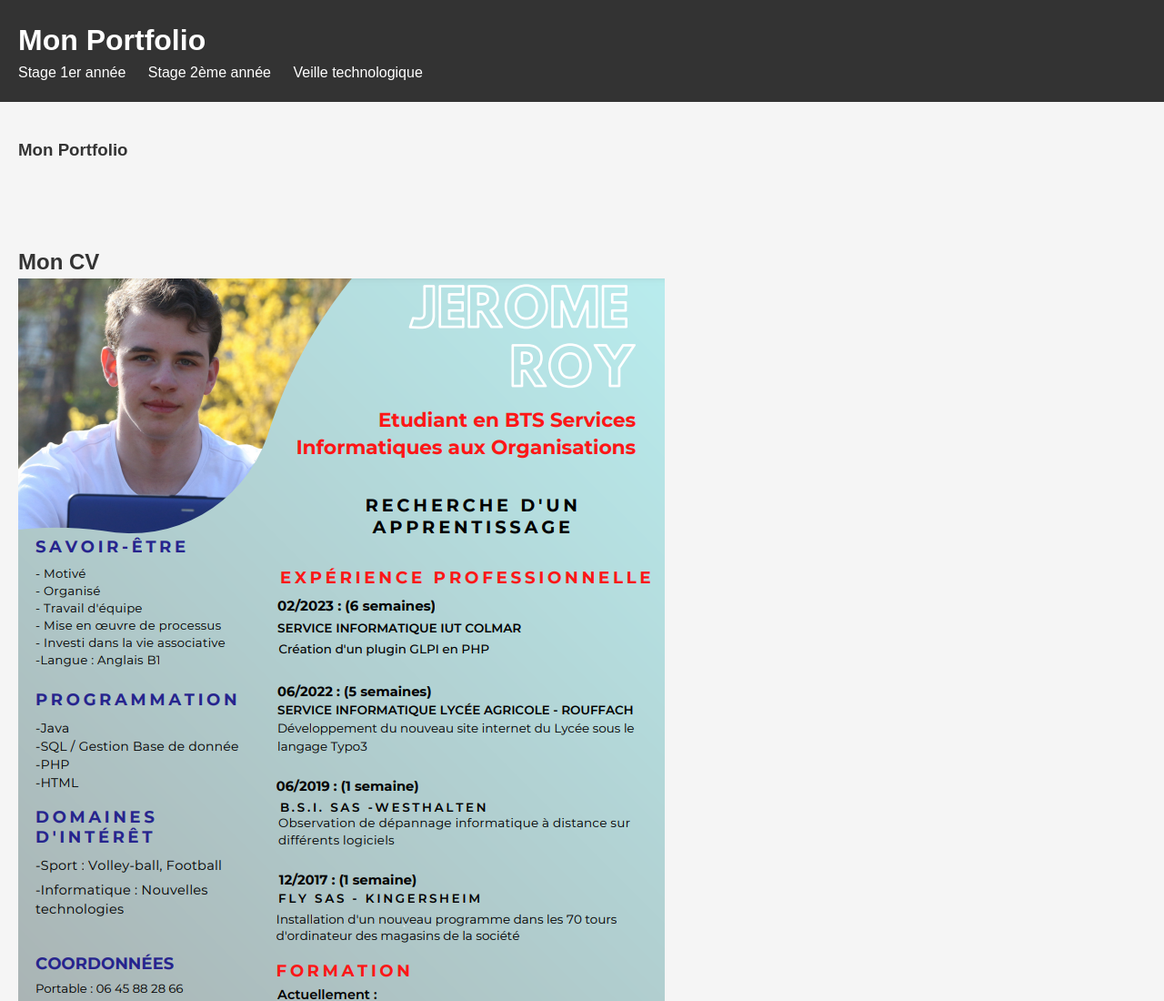
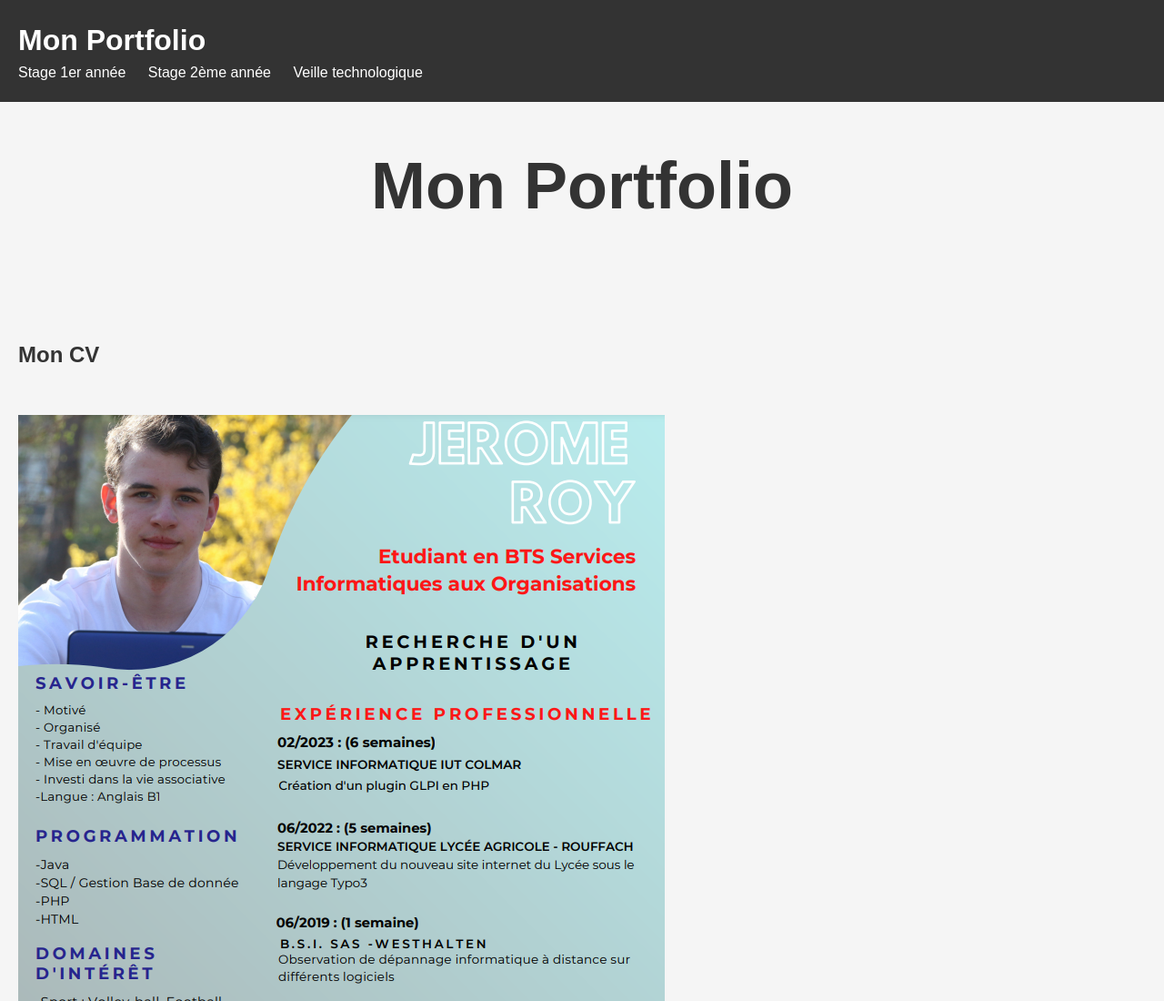
Before and after one commit to JeromeRoy10/Portfolio, a plain HTML site: page index.html in a window 1280 px wide. Shown: the top 1100 px of the page at 91% size. Drawn offline with Linux system fonts and the light colour scheme; files whose address does not match are found by name.

Commit message:
modified:   index.html 	modified:   style.css

```diff
--- a/index.html
+++ b/index.html
@@ -19,11 +19,16 @@
   </header>
 
   <main>
-    <h3>Mon Portfolio</h3>
+    <br><br><br>
+    <div class="centered-text">
+      <h2>Mon Portfolio</h2>
 
-    <br><br><br>
+
+    </div>
+    <br><br><br><br><br><br><br>
     <h2>Mon CV</h2>
-    <img src="D:\Portfolio\image_cv\cv_jerome_roy.png" alt="index" id="cv-image">
+    <br><br><img src="D:\Portfolio\image_cv\cv_jerome_roy.png" alt="index" id="cv-image">
+
   </main>
 
   <footer>
--- a/style.css
+++ b/style.css
@@ -74,3 +74,11 @@ body, h1, h2, p, ul, li, img {
     max-width: 50%;
     margin-right: 10px;
   }
+
+  .centered-text{
+    position: absolute;
+    left: 50%;
+    transform: translate(-50%,-50%);
+    text-align: center;
+    font-size: 300%;
+  }
```
